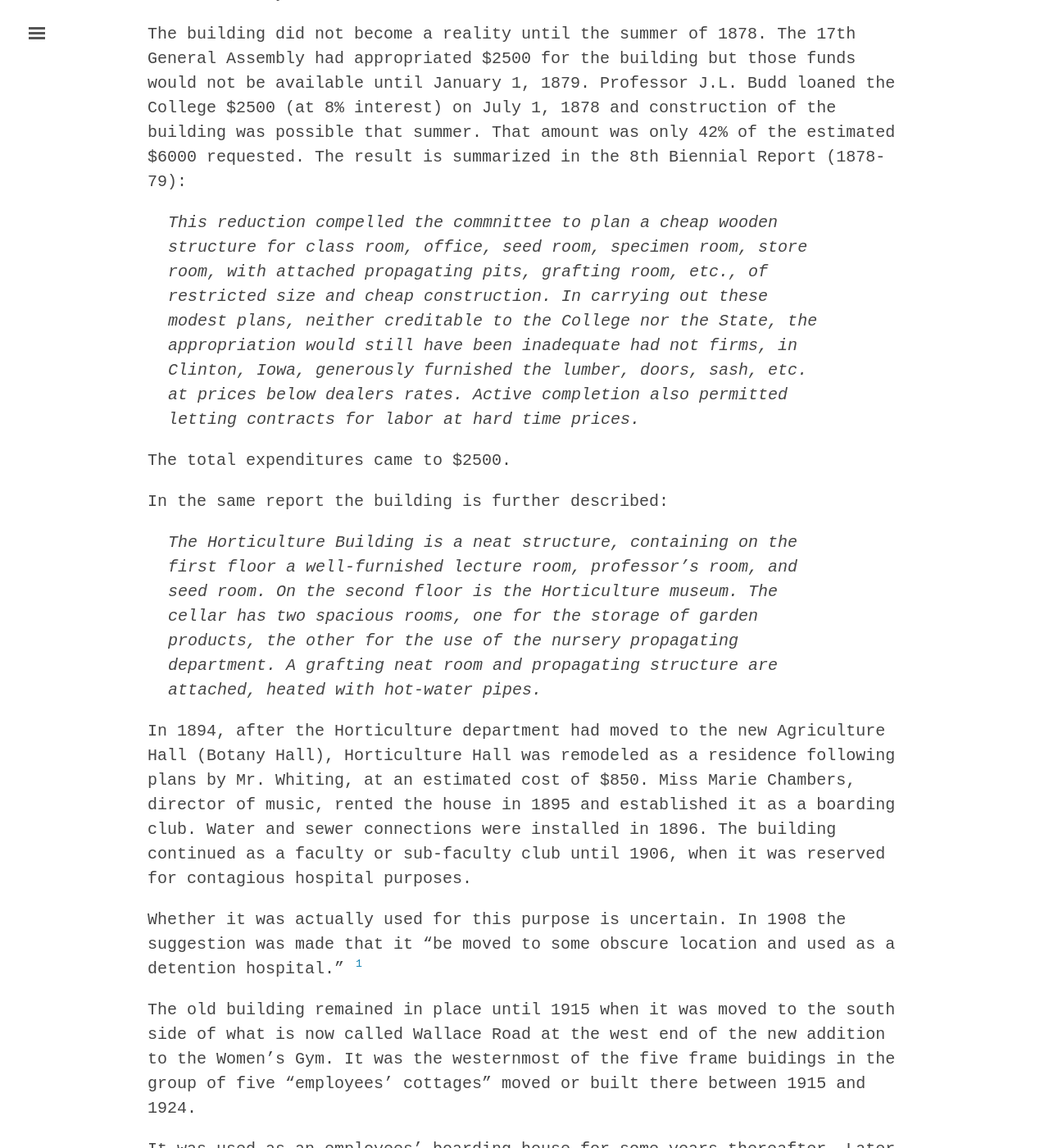
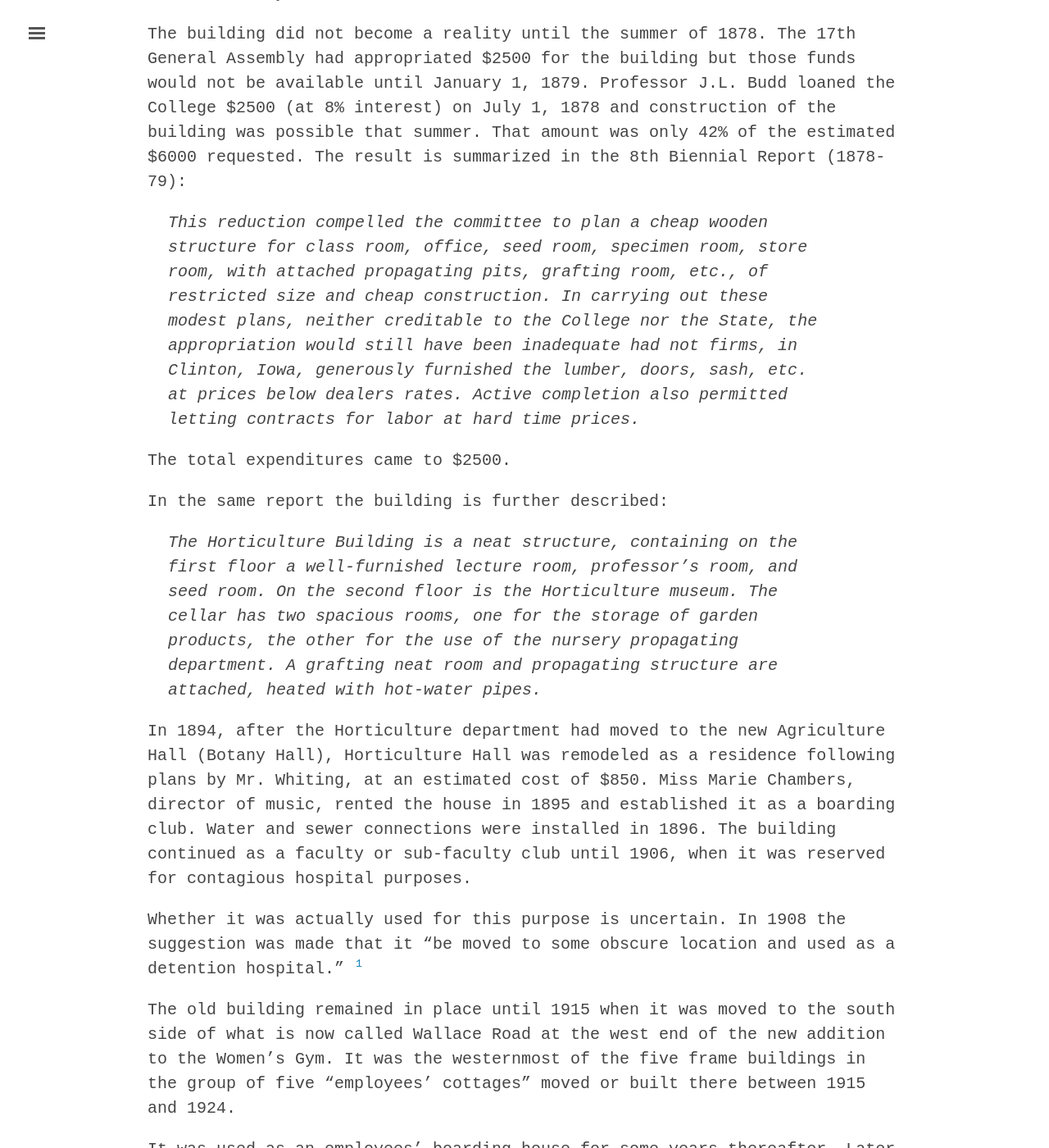
Before and after one commit to emanderson811/day-edition, a Jekyll site: the page built from _texts/buildings/069day-farm-boarding-club.md, in a window 1280 px wide and 1400 px high, scrolled down 572 px. Shown: the whole window at 82% size. Built offline with Jekyll 4.4.1, drawn with Linux system fonts in a browser that asks for light colours; some of the changed text lies outside the part shown.

Commit message:
Update 069day-farm-boarding-club.md

```diff
--- a/_texts/buildings/069day-farm-boarding-club.md
+++ b/_texts/buildings/069day-farm-boarding-club.md
@@ -25,7 +25,7 @@
 
 The building did not become a reality until the summer of 1878. The 17th General Assembly had appropriated $2500 for the building but those funds would not be available until January 1, 1879. Professor J.L. Budd loaned the College $2500 (at 8% interest) on July 1, 1878 and construction of the building was possible that summer. That amount was only 42% of the estimated $6000 requested. The result is summarized in the 8th Biennial Report (1878-79):
 
->This reduction compelled the commnittee to plan a cheap wooden structure for class room, office, seed room, specimen room, store room, with attached propagating pits, grafting room, etc., of restricted size and cheap construction. In carrying out these modest plans, neither creditable to the College nor the State, the appropriation would still have been inadequate had not firms, in Clinton, Iowa, generously furnished the lumber, doors, sash, etc. at prices below dealers rates. Active completion also permitted letting contracts for labor at hard time prices.
+>This reduction compelled the committee to plan a cheap wooden structure for class room, office, seed room, specimen room, store room, with attached propagating pits, grafting room, etc., of restricted size and cheap construction. In carrying out these modest plans, neither creditable to the College nor the State, the appropriation would still have been inadequate had not firms, in Clinton, Iowa, generously furnished the lumber, doors, sash, etc. at prices below dealers rates. Active completion also permitted letting contracts for labor at hard time prices.
 
 The total expenditures came to $2500.
 
@@ -37,15 +37,24 @@
 
 Whether it was actually used for this purpose is uncertain. In 1908 the suggestion was made that it "be moved to some obscure location and used as a detention hospital." [^fn1]
 
-The old building remained in place until 1915 when it was moved to the south side of what is now called Wallace Road at the west end of the new addition to the Women's Gym. It was the westernmost of the five frame buidings in the group of five "employees' cottages" moved or built there between 1915 and 1924.
+The old building remained in place until 1915 when it was moved to the south side of what is now called Wallace Road at the west end of the new addition to the Women's Gym. It was the westernmost of the five frame buildings in the group of five "employees' cottages" moved or built there between 1915 and 1924.
 
 It was used as an employees' boarding house for some years thereafter. Later it was an employees residence.
 
-| | |
-|--|--|
-|Edgar P. Swanson|1945-1953|
-|Dwight Evans|1954-|
-|Leon Halterman|1962-1970|
+<table>
+  <tr>
+    <td>Edgar P. Swanson</td>
+    <td>1945 - 1953</td>
+  </tr>
+  <tr>
+    <td>Dwight Evans</td>
+    <td>1954 - </td>
+  </tr>
+  <tr>
+    <td>Leon Halterman</td>
+    <td>1962 - 1970</td>
+  </tr>
+</table>
 
 It was razed in 1970 to make way for the Gymnasium addition.
 
```
